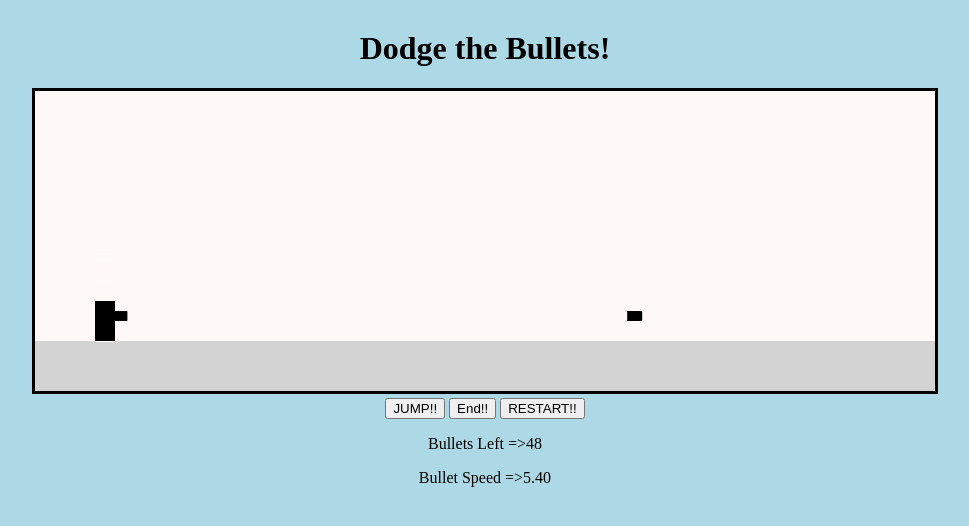
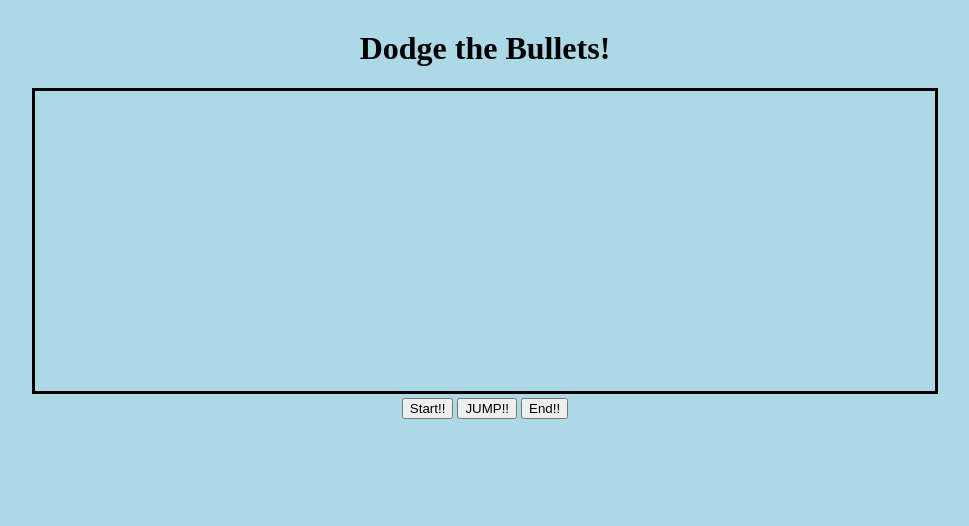
Before and after one commit to Death-Raider/Bullet_Game, a plain HTML site: page index.html in a window 1280 px wide. Shown: the whole page, without its empty margins (155-1124 px from the left). Drawn offline with Linux system fonts and the light colour scheme.

Commit message:
fixed restart event listener

```diff
--- a/index.html
+++ b/index.html
@@ -9,9 +9,9 @@
         <h1>Dodge the Bullets!</h1>
         <canvas id="Mycanvas" width="900" height="300" style="border: solid 3px black;"></canvas>
     <center>
+    <button type="button" id="restart">Start!!</button>
     <button type="button" id="jump">JUMP!!</button>
     <button type="button" id="stop">End!!</button>
-    <button type="button" id="restart">RESTART!!</button>
     <p id="occ"></p>
     <p id="speed"></p>
     <script type="text/javascript" src="index.js"></script>
--- a/index.js
+++ b/index.js
@@ -90,16 +90,16 @@ class Bullet extends World{
   }
 }
 
+restart.addEventListener('click',()=>{
     clear()
     let world = new World()
     let dyno = new Dyno()
     let bullet = new Bullet()
     world.floor()
     dyno.show()
-
-redo()
-restart.addEventListener('click',()=>{redo()});
-function redo(){
+    redo(world,dyno,bullet)
+});
+function redo(world, dyno, bullet ){
     let time = 0,timeJump = 0, jump_time = 0.1;
     let game = setInterval(()=>{
         timeJump = dyno.jump(timeJump,jump_time);
```
Lines whose indentation alone changed are shown as unchanged.
